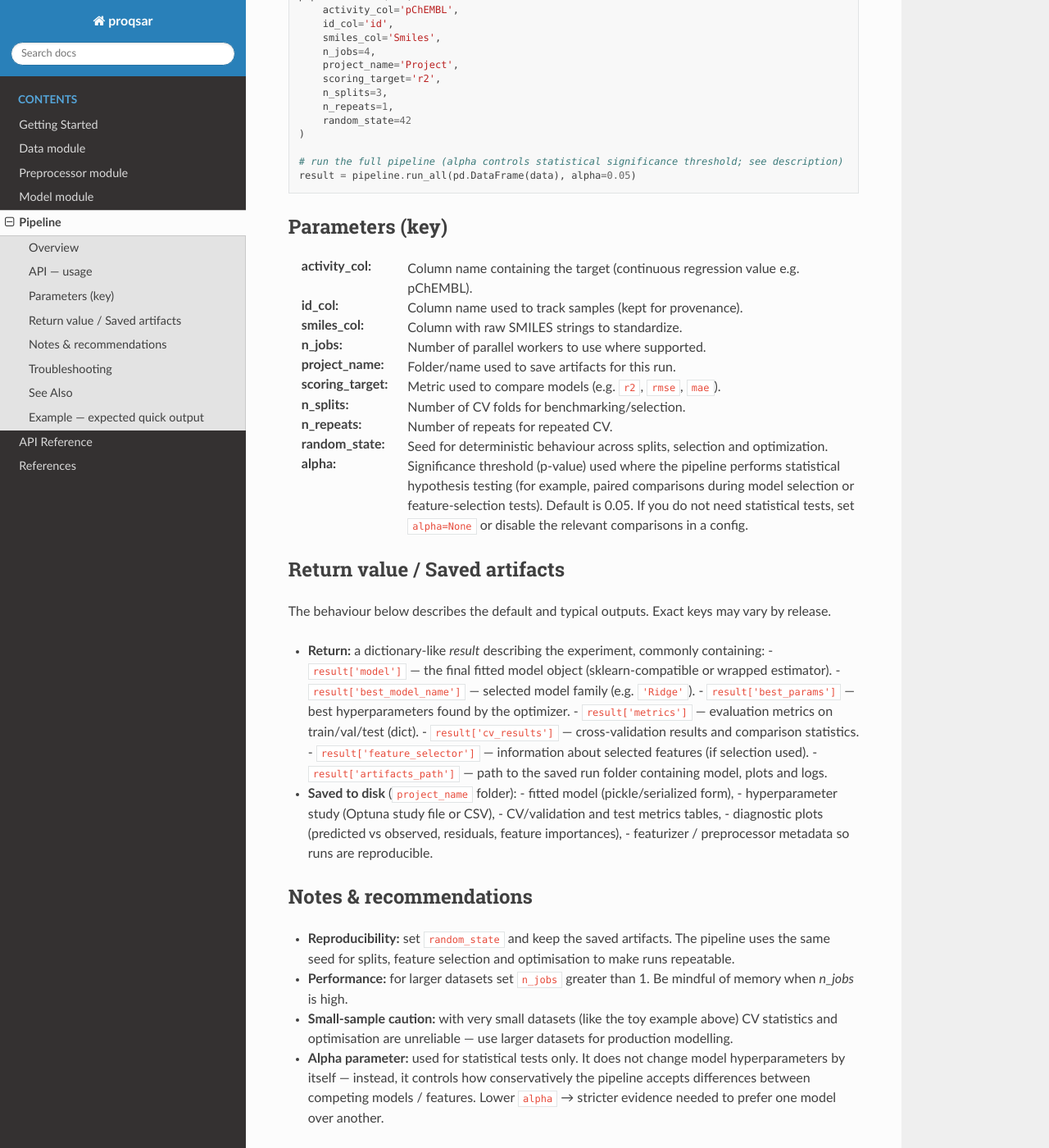
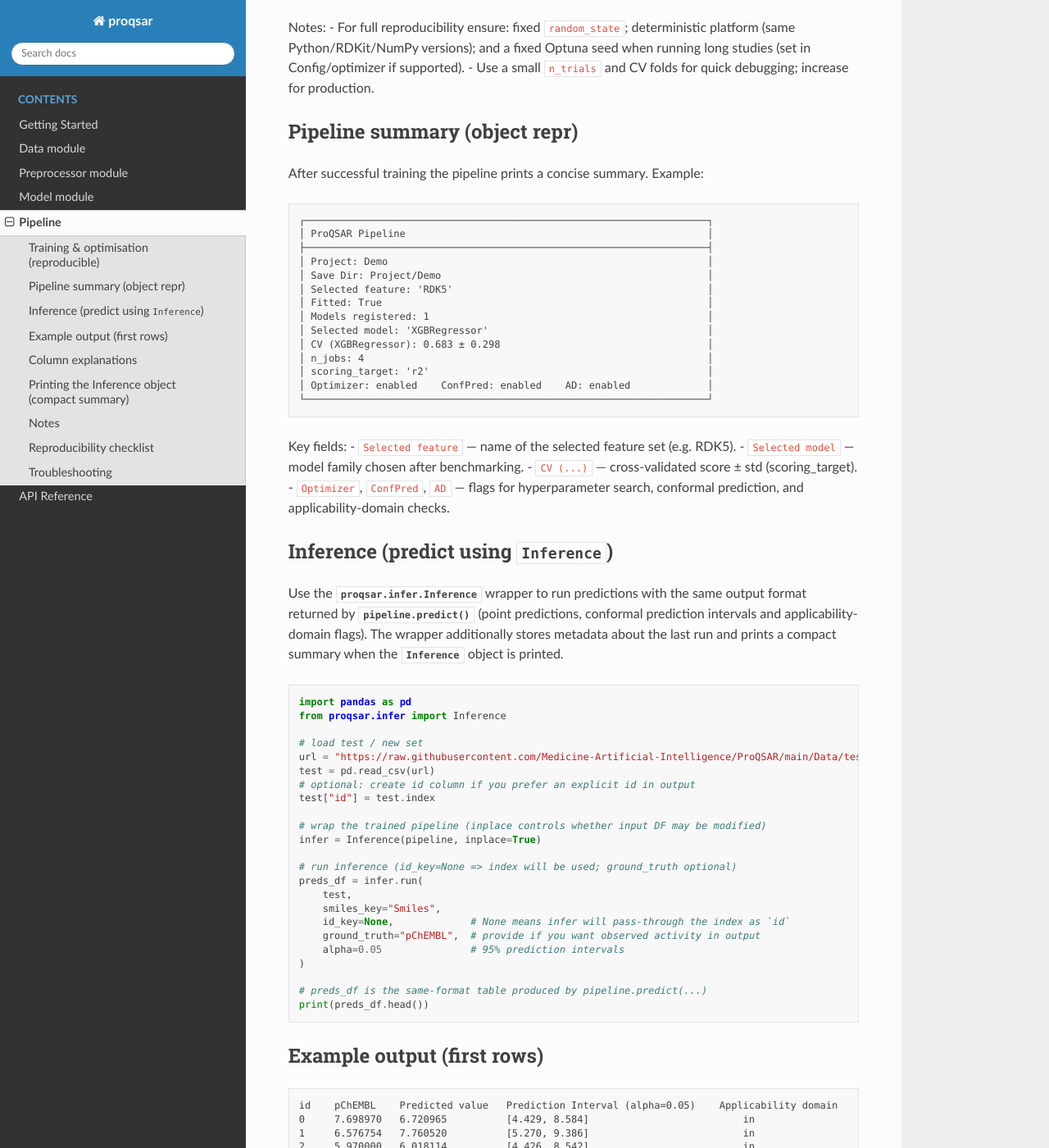
Before and after one commit to Medicine-Artificial-Intelligence/ProQSAR, a Sphinx documentation site: the page built from doc/pipeline.rst, in a window 1280 px wide and 1400 px high, scrolled down 958 px. Shown: the whole window at 82% size. Built offline with Sphinx 7.4.7 and the Read the Docs theme 3.1.0, drawn with Linux system fonts in a browser that asks for light colours; some of the changed text lies outside the part shown.

Commit message:
update doc and inference

```diff
--- a/doc/conf.py
+++ b/doc/conf.py
@@ -29,8 +29,19 @@ extensions = [
     "sphinx.ext.autosectionlabel",
     "sphinx.ext.githubpages",
     "sphinxcontrib.bibtex",
+    "sphinx.ext.intersphinx",
     # "sphinx.ext.napoleon",  # un-comment if using Google/NumPy docstrings
 ]
+
+intersphinx_mapping = {
+    "python": ("https://docs.python.org/3", None),
+    "numpy": ("https://numpy.org/doc/stable/", None),
+    "pandas": ("https://pandas.pydata.org/docs/", None),
+    "sklearn": (
+        "https://scikit-learn.org/stable",
+        "https://scikit-learn.org/stable/objects.inv",
+    ),
+}
 
 bibtex_bibfiles = ["refs.bib"]
 templates_path = ["_templates"]
--- a/doc/index.rst
+++ b/doc/index.rst
@@ -12,4 +12,3 @@ This is documentation for **proqsar** version |version| (release |release|).
    Model module <model>
    Pipeline <pipeline>
    API Reference <api>
-   References <reference>
--- a/doc/pipeline.rst
+++ b/doc/pipeline.rst
@@ -7,130 +7,176 @@ The ``proqsar.qsar.ProQSAR`` class provides a single-call, opinionated end-to-en
 chains the core modules (standardization, featurization, preprocessing, splitting, feature selection,
 model development, hyperparameter optimisation and evaluation) into a reproducible experiment.
 
-The class is intended for quick experiments and reproducible benchmarking. Internally it uses the
-modular building blocks available in :mod:`proqsar.Data`, :mod:`proqsar.Preprocessor` and
-:mod:`proqsar.Model`.
+This example demonstrates a reproducible run: training + optimisation followed by inference with
+prediction intervals and applicability-domain flags.
 
-Overview
---------
-Typical steps performed by ``ProQSAR.run_all()``:
-
-- Standardize SMILES and build RDKit molecules.
-- Generate features (fingerprints / descriptors) via the Featurizer.
-- Run the Preprocessor pipeline (duplicate / missing / low-variance / outlier handling, rescaling).
-- Split the dataset (scaffold / stratified / random / time-based).
-- Perform feature selection (optional; cross-validated).
-- Benchmark candidate models and pick the best model family.
-- Run hyperparameter optimisation for the selected model (Optuna by default).
-- Evaluate final model on hold-out test set and save artifacts (model, CV results, metrics, plots).
-
-API — usage
------------
+Training & optimisation (reproducible)
+--------------------------------------
 
 .. code-block:: python
 
+   import pandas as pd
    from proqsar.qsar import ProQSAR
-   from proqsar.Config.debug import force_quiet
-   import pandas as pd
+   from proqsar.Config.config import Config
 
-   force_quiet()
+   # small reproducible demo dataset (public)
+   url = "https://raw.githubusercontent.com/Medicine-Artificial-Intelligence/ProQSAR/main/Data/testcase.csv"
+   data = pd.read_csv(url).iloc[:50, :]   # use small sample for quick demo
+   data['id'] = data.index
 
-   data = [
-       {'Smiles': 'O=C(N[C@H]1CCc2ccccc21)c1nc(-c2cccs2)nc(O)c1O', 'pChEMBL': 7.69897, 'id': 0},
-       {'Smiles': 'CN1Cc2c(c(O)c3ncc(Cc4ccc(F)c(Cl)c4)cc3c2N(C)S(C)(=O)=O)C1=O', 'pChEMBL': 6.57675, 'id': 1},
-       ...
-   ]
+   # centralised config: change splitter / optimizer settings here
+   cfgs = Config(
+       splitter={'option': 'scaffold'},
+       optimizer={'n_trials': 50}
+   )
 
+   # create pipeline — set random_state for reproducibility
    pipeline = ProQSAR(
        activity_col='pChEMBL',
        id_col='id',
        smiles_col='Smiles',
        n_jobs=4,
-       project_name='Project',
+       project_name='Demo',
        scoring_target='r2',
-       n_splits=3,
-       n_repeats=1,
+       n_splits=5,
+       n_repeats=5,
+       config=cfgs,
        random_state=42
    )
 
-   # run the full pipeline (alpha controls statistical significance threshold; see description)
+   # run the full training + optimisation pipeline (alpha used for internal statistical tests)
    result = pipeline.run_all(pd.DataFrame(data), alpha=0.05)
 
-Parameters (key)
-----------------
-:activity_col:    Column name containing the target (continuous regression value e.g. pChEMBL).
-:id_col:          Column name used to track samples (kept for provenance).
-:smiles_col:      Column with raw SMILES strings to standardize.
-:n_jobs:          Number of parallel workers to use where supported.
-:project_name:    Folder/name used to save artifacts for this run.
-:scoring_target:  Metric used to compare models (e.g. ``r2``, ``rmse``, ``mae``).
-:n_splits:        Number of CV folds for benchmarking/selection.
-:n_repeats:       Number of repeats for repeated CV.
-:random_state:    Seed for deterministic behaviour across splits, selection and optimization.
-:alpha:           Significance threshold (p-value) used where the pipeline performs statistical
-                  hypothesis testing (for example, paired comparisons during model selection or
-                  feature-selection tests). Default is 0.05. If you do not need statistical tests,
-                  set ``alpha=None`` or disable the relevant comparisons in a config.
+Notes:
+- For full reproducibility ensure: fixed ``random_state``; deterministic platform (same Python/RDKit/NumPy versions); and a fixed Optuna seed when running long studies (set in Config/optimizer if supported).
+- Use a small ``n_trials`` and CV folds for quick debugging; increase for production.
 
-Return value / Saved artifacts
+Pipeline summary (object repr)
 ------------------------------
-The behaviour below describes the default and typical outputs. Exact keys may vary by release.
 
-- **Return:** a dictionary-like `result` describing the experiment, commonly containing:
-  - ``result['model']`` — the final fitted model object (sklearn-compatible or wrapped estimator).
-  - ``result['best_model_name']`` — selected model family (e.g. ``'Ridge'``).
-  - ``result['best_params']`` — best hyperparameters found by the optimizer.
-  - ``result['metrics']`` — evaluation metrics on train/val/test (dict).
-  - ``result['cv_results']`` — cross-validation results and comparison statistics.
-  - ``result['feature_selector']`` — information about selected features (if selection used).
-  - ``result['artifacts_path']`` — path to the saved run folder containing model, plots and logs.
+After successful training the pipeline prints a concise summary. Example:
 
-- **Saved to disk** (``project_name`` folder):
-  - fitted model (pickle/serialized form),
-  - hyperparameter study (Optuna study file or CSV),
-  - CV/validation and test metrics tables,
-  - diagnostic plots (predicted vs observed, residuals, feature importances),
-  - featurizer / preprocessor metadata so runs are reproducible.
+.. code-block:: text
 
-Notes & recommendations
------------------------
-- **Reproducibility:** set ``random_state`` and keep the saved artifacts. The pipeline uses the same seed for splits,
-  feature selection and optimisation to make runs repeatable.
-- **Performance:** for larger datasets set ``n_jobs`` greater than 1. Be mindful of memory when `n_jobs` is high.
-- **Small-sample caution:** with very small datasets (like the toy example above) CV statistics and optimisation
-  are unreliable — use larger datasets for production modelling.
-- **Alpha parameter:** used for statistical tests only. It does not change model hyperparameters by itself — instead,
-  it controls how conservatively the pipeline accepts differences between competing models / features. Lower
-  ``alpha`` → stricter evidence needed to prefer one model over another.
+   ┌────────────────────────────────────────────────────────────────────┐
+   │ ProQSAR Pipeline                                                   │
+   ├────────────────────────────────────────────────────────────────────┤
+   │ Project: Demo                                                      │
+   │ Save Dir: Project/Demo                                             │
+   │ Selected feature: 'RDK5'                                           │
+   │ Fitted: True                                                       │
+   │ Models registered: 1                                               │
+   │ Selected model: 'XGBRegressor'                                     │
+   │ CV (XGBRegressor): 0.683 ± 0.298                                   │
+   │ n_jobs: 4                                                          │
+   │ scoring_target: 'r2'                                               │
+   │ Optimizer: enabled    ConfPred: enabled    AD: enabled             │
+   └────────────────────────────────────────────────────────────────────┘
+
+Key fields:
+- ``Selected feature`` — name of the selected feature set (e.g. RDK5).
+- ``Selected model`` — model family chosen after benchmarking.
+- ``CV (...)`` — cross-validated score ± std (scoring_target).
+- ``Optimizer``, ``ConfPred``, ``AD`` — flags for hyperparameter search, conformal prediction, and applicability-domain checks.
+
+Inference (predict using :class:`Inference`)
+-------------------------------------------
+
+Use the :class:`proqsar.infer.Inference` wrapper to run predictions with the same
+output format returned by :meth:`pipeline.predict` (point predictions, conformal
+prediction intervals and applicability-domain flags). The wrapper additionally
+stores metadata about the last run and prints a compact summary when the
+:class:`Inference` object is printed.
+
+.. code-block:: python
+
+   import pandas as pd
+   from proqsar.infer import Inference
+
+   # load test / new set
+   url = "https://raw.githubusercontent.com/Medicine-Artificial-Intelligence/ProQSAR/main/Data/testcase.csv"
+   test = pd.read_csv(url)
+   # optional: create id column if you prefer an explicit id in output
+   test["id"] = test.index
+
+   # wrap the trained pipeline (inplace controls whether input DF may be modified)
+   infer = Inference(pipeline, inplace=True)
+
+   # run inference (id_key=None => index will be used; ground_truth optional)
+   preds_df = infer.run(
+       test,
+       smiles_key="Smiles",
+       id_key=None,             # None means infer will pass-through the index as `id`
+       ground_truth="pChEMBL",  # provide if you want observed activity in output
+       alpha=0.05               # 95% prediction intervals
+   )
+
+   # preds_df is the same-format table produced by pipeline.predict(...)
+   print(preds_df.head())
+
+Example output (first rows)
+---------------------------
+
+.. code-block:: text
+
+   id    pChEMBL    Predicted value   Prediction Interval (alpha=0.05)    Applicability domain
+   0     7.698970   6.720965          [4.429, 8.584]                          in
+   1     6.576754   7.760520          [5.270, 9.386]                          in
+   2     5.970000   6.018114          [4.426, 8.542]                          in
+   3     5.602060   5.681627          [3.624, 7.740]                          in
+   4     5.397940   5.718508          [3.785, 7.902]                          in
+   ...
+   49    5.761954   5.681627          [3.624, 7.740]                          in
+
+Column explanations
+-------------------
+- ``id`` — input sample identifier (passed-through). When ``id_key=None``, the
+  DataFrame index is used and passed through as ``id``.
+- ``pChEMBL`` — observed activity if present (passed-through / used for evaluation).
+- ``Predicted value`` — model point prediction (mean/median depending on estimator/wrapping).
+- ``Prediction Interval (alpha=0.05)`` — conformal prediction interval for the chosen ``alpha``.
+- ``Applicability domain`` — in/out flag indicating whether the sample lies within the model's AD.
+
+Printing the Inference object (compact summary)
+-----------------------------------------------
+After running :meth:`Inference.run`, printing the :class:`Inference` object
+displays a compact summary for the last run (row count, AD split, prediction
+statistics and quantiles). Example:
+
+.. code-block:: text
+
+   ┌────────────────────────────────────────────────────────────────────────┐
+   │ Inference (ProQSAR)                                                    │
+   ├────────────────────────────────────────────────────────────────────────┤
+   │ Project: Demo                                                          │
+   │ Save Dir: Project/Demo                                                 │
+   │ Selected feature: 'RDK5'                                               │
+   │ Last run (rows): 50                                                    │
+   │ Applicability domain column: Applicability domain                      │
+   │ AD: in=50 (100.00%)  out=0                                             │
+   │ Predictions — mean: 5.978  std: 1.208  nan%: 0.00%                     │
+   │ Quantiles (10/50/90): 4.619 / 5.730 / 7.778                            │
+   └────────────────────────────────────────────────────────────────────────┘
+
+Notes
+-----
+- ``inplace``: when ``True`` the input DataFrame may be modified in-place; set
+  ``inplace=False`` to preserve the original.
+- ``alpha``: conformal prediction level (e.g. ``0.05`` → 95% PI).
+- If you encounter a ``KeyError`` for ``smiles_key`` or ``id_key``, verify the
+  input DataFrame column names and pass the correct keys to :meth:`Inference.run`.
+
+Reproducibility checklist
+-------------------------
+- Fix ``random_state`` in the pipeline and any downstream components that accept a seed.
+- Pin environment versions (Python, RDKit, scikit-learn, xgboost/optuna)
+- Save artifacts from runs (``pipeline.save_dir``) — the folder includes model, CV results, Optuna study and plots.
+- When comparing runs, keep ``alpha`` / CV settings / optimizer budget identical.
 
 Troubleshooting
 ---------------
-- If the run fails early, first check the **standardization** step: malformed SMILES will typically raise RDKit parse errors.
-- If no features are returned, confirm RDKit (if using chemistry featurizers) and that the `smiles_col` is present.
-- For long-running Optuna studies, use a smaller `n_splits`/`n_repeats` during debugging.
-
-See Also
---------
-- :mod:`proqsar.Data.Standardizer`
-- :mod:`proqsar.Data.Featurizer`
-- :mod:`proqsar.Preprocessor`
-- :mod:`proqsar.Model.FeatureSelector`
-- :mod:`proqsar.Model.ModelDeveloper`
-- :mod:`proqsar.Model.Optimizer`
-
-Example — expected quick output
--------------------------------
-A short example of what you might inspect after `run_all` returns:
-
-.. code-block:: python
-
-   print(result['best_model_name'])
-   # >> "Ridge"
-
-   print(result['best_params'])
-   # >> {'alpha': 0.21685361128059533}
-
-   print(result['metrics']['test'])
-   # >> {'r2': 0.62, 'rmse': 0.45, 'mae': 0.33}
-
-(Exact keys and values depend on the pipeline version and configuration.)
+- If predictions are unexpectedly constant or many samples are marked ``out`` in AD, inspect:
+  - preprocessing logs (duplicates / missing / low-variance steps),
+  - feature generation (are features identical?),
+  - applicability-domain thresholds / distance metric settings.
+- If Optuna optimisation produces noisy outcomes, increase ``n_trials`` and/or use a deterministic sampler/seed.
```
Also changed, not shown: doc/api.rst (+45 -38 lines), 4 other files.
